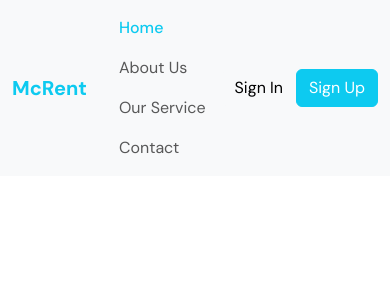
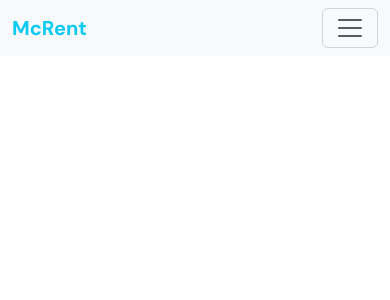
Before and after one commit to Khairul-Islam-1114/Real-Estate-Landing-Page, a React (Create React App) app: page / in a window 390 px wide. Shown: the top 300 px of the page. Built offline with nearby package versions, Linux system fonts and the light colour scheme.

Commit message:
Add Navbar Toggler for small screen

```diff
--- a/src/App.js
+++ b/src/App.js
@@ -1,4 +1,6 @@
 import 'bootstrap/dist/css/bootstrap.min.css';
+import 'bootstrap/dist/js/bootstrap.bundle.min.js';
+
 import Header from './components/Header/Header';
 
 
--- a/src/components/Header/Header.jsx
+++ b/src/components/Header/Header.jsx
@@ -6,9 +6,15 @@
     <nav className='navbar navbar-expand-sm bg-light'>
         <div className="container-fluid">
 
-            <a href="#" className="navbar-brand text-info"><strong>McRent</strong></a>
+            <a href="#home" className="navbar-brand text-info"><strong>McRent</strong></a>
 
-            <ul className="navbar-nav">
+            <button type='button' className="navbar-toggler" data-bs-toggle="collapse" data-bs-target="#navbarIcon">
+                 <span className="navbar-toggler-icon"></span>
+
+            </button>
+
+            <div className="collapse navbar-collapse" id="navbarIcon">
+                <ul className="navbar-nav ms-auto">
 
                     <li className="nav-item">
                         <a href="#home" className="nav-link active text-info" style={{fontWeight:500}}>Home</a>
@@ -27,10 +33,11 @@
                     </li>
                 </ul>
 
-            <div className="user-info">
+                <div className="user-info ms-auto">
                     <a className="btn btn-light" href='#'>Sign In</a>
                     <a className="btn btn-info text-white" href='#'>Sign Up</a>
 
+                </div>
             </div>
         </div>
     </nav>
```
Also changed, not shown: src/assets/images/menu.svg (added). Lines whose indentation alone changed are shown as unchanged.
